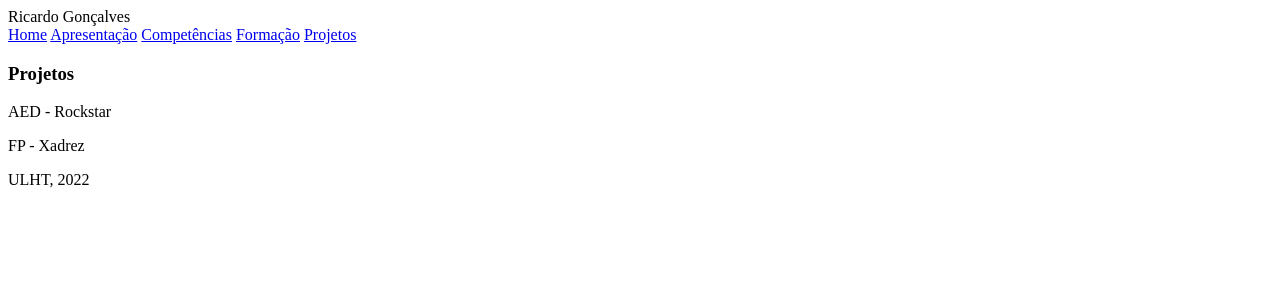
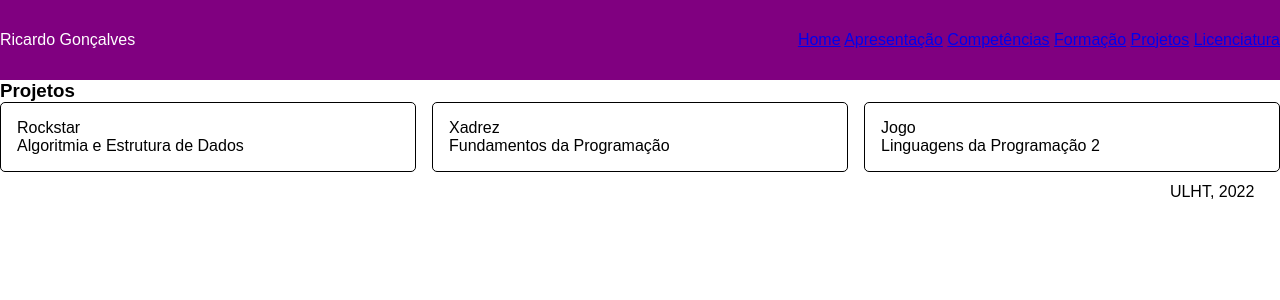
Before and after one commit to a22000492/pw-labs-ricardogoncalves-a22000492, a Django app: template lab8/portfolio/templates/portfolio/projetos.html in a window 1280 px wide. Shown: the top 300 px of the page. Run offline with Django 4.2, Linux system fonts and the light colour scheme; the template is opened without the code that fills it, so the values that code supplies are empty.

Commit message:
lab8 9-11

```diff
--- a/lab8/config/urls.py
+++ b/lab8/config/urls.py
@@ -16,12 +16,9 @@ Including another URLconf
 from django.contrib import admin
 from django.urls import path, include
 
-from lab8.portfolio import views
-
 app_name = 'portfolio'
 
 urlpatterns = [
     path('admin/', admin.site.urls),
     path('', include('portfolio.urls')),
-    path('home', views.index_view, name='home'),
 ]
--- a/lab8/portfolio/static/portfolio/css/estilos.css
+++ b/lab8/portfolio/static/portfolio/css/estilos.css
@@ -22,3 +22,18 @@ footer {
   padding: 0 2vw;
   align-items: center;
 }
+
+.projetos {
+  display: grid;
+  grid-template-columns: 1fr 1fr 1fr;
+  gap: 1rem;
+}
+
+.projetos div {
+  display: flex;
+  padding: 1rem;
+  justify-content: center;
+  flex-direction: column;
+  border-radius: 5px;
+  border: 1px solid black;
+}
--- a/lab8/portfolio/templates/portfolio/layout.html
+++ b/lab8/portfolio/templates/portfolio/layout.html
@@ -2,9 +2,9 @@
 <html lang="en">
 <head>
   <meta charset="UTF-8">
-  <title>Title</title>
+  <title>Ricardo Gonçalves - Portfolio</title>
   {% load static %}
-  <link rel="stylesheet" href="{% static 'portfolio/css/layout.css' %}">
+  <link rel="stylesheet" href="{% static 'portfolio/css/estilos.css' %}">
 </head>
 <body>
  <header>
@@ -15,6 +15,7 @@
       <a href="{% url 'portfolio:competencias' %}">Competências</a>
       <a href="{% url 'portfolio:formacao' %}">Formação</a>
       <a href="{% url 'portfolio:projetos' %}">Projetos</a>
+      <a href="{% url 'portfolio:licenciatura' %}">Licenciatura</a>
     </nav>
   </header>
   <main>
--- a/lab8/portfolio/templates/portfolio/projetos.html
+++ b/lab8/portfolio/templates/portfolio/projetos.html
@@ -4,6 +4,18 @@
 
 {% block main %}
   <h3>Projetos</h3>
-  <p>AED - Rockstar</p>
-  <p>FP - Xadrez</p>
+  <div class="projetos">
+    <div>
+      <p>Rockstar</p>
+      <p>Algoritmia e Estrutura de Dados</p>
+    </div>
+    <div>
+      <p>Xadrez</p>
+      <p>Fundamentos da Programação</p>
+    </div>
+    <div>
+      <p>Jogo</p>
+      <p>Linguagens da Programação 2</p>
+    </div>
+  </div>
 {% endblock %}
```
Also changed, not shown: lab8/portfolio/urls.py (+7 -6 lines), lab8/portfolio/views.py (+8 -7 lines).
